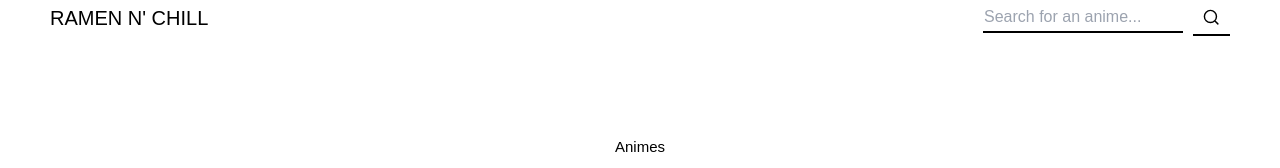
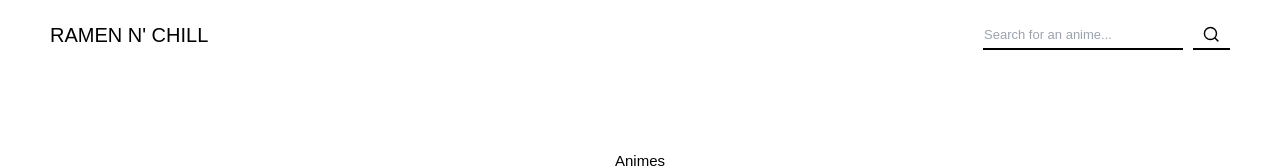
Before and after one commit to Sabrinascrib/anime-sveltekit, a SvelteKit app: page / in a window 1280 px wide. Shown: the top 168 px of the page. Built offline with nearby package versions, Linux system fonts and the light colour scheme; no server answers.

Commit message:
fix: styling nav

```diff
--- a/src/routes/+page.svelte
+++ b/src/routes/+page.svelte
@@ -88,7 +88,7 @@
 		padding: 0px 50px;
 		align-items: center;
 		max-width: 1500px;
-		margin: 0 auto;
+		margin: 20px auto;
 	}
 
 	.logo {
@@ -119,6 +119,7 @@
 		border-top-style: hidden;
 		border-right-style: hidden;
 		border-left-style: hidden;
+		font-size: 13px;
 	}
 
 	input:focus {
@@ -126,10 +127,10 @@
 	}
 
 	button {
-		height: 36px;
+		height: 30px;
 		border: solid #000000 2px;
 		background-color: #fff;
-		padding: 2px 10px;
+		padding: 0px 10px;
 		border-top-style: hidden;
 		border-right-style: hidden;
 		border-left-style: hidden;
```
